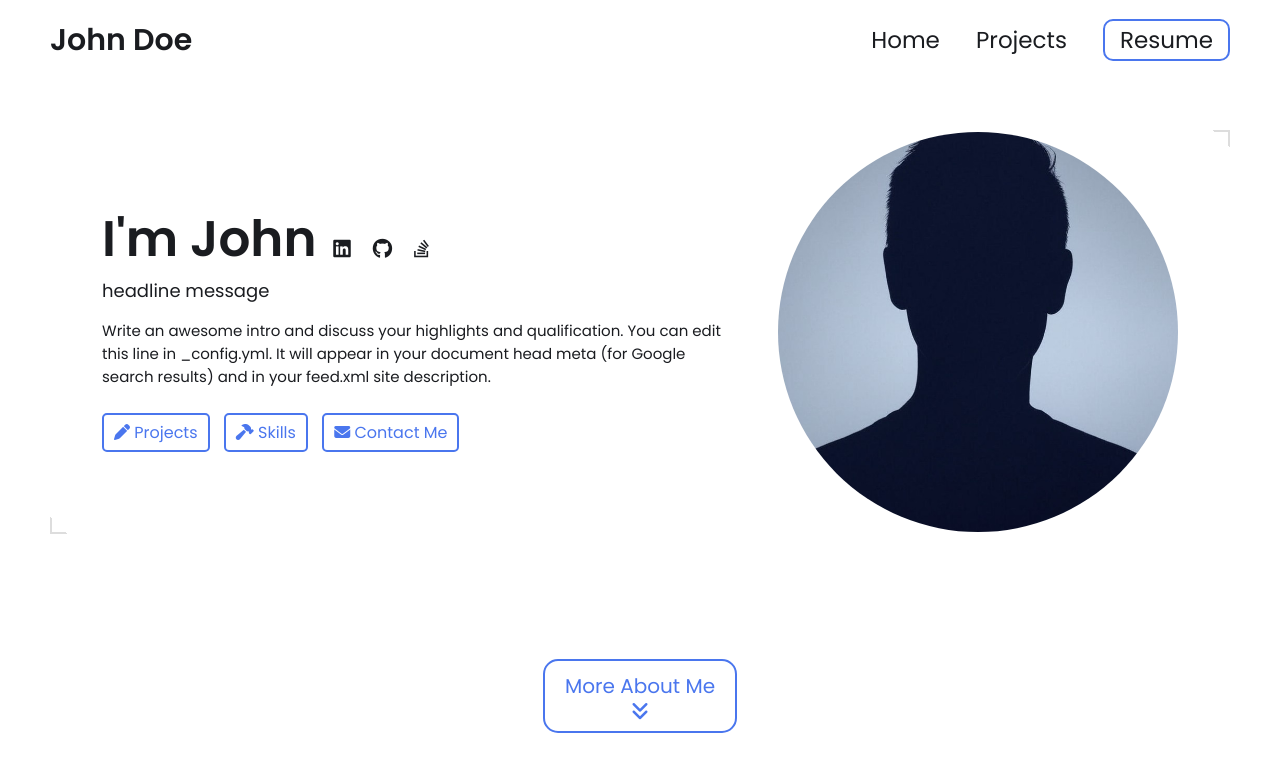
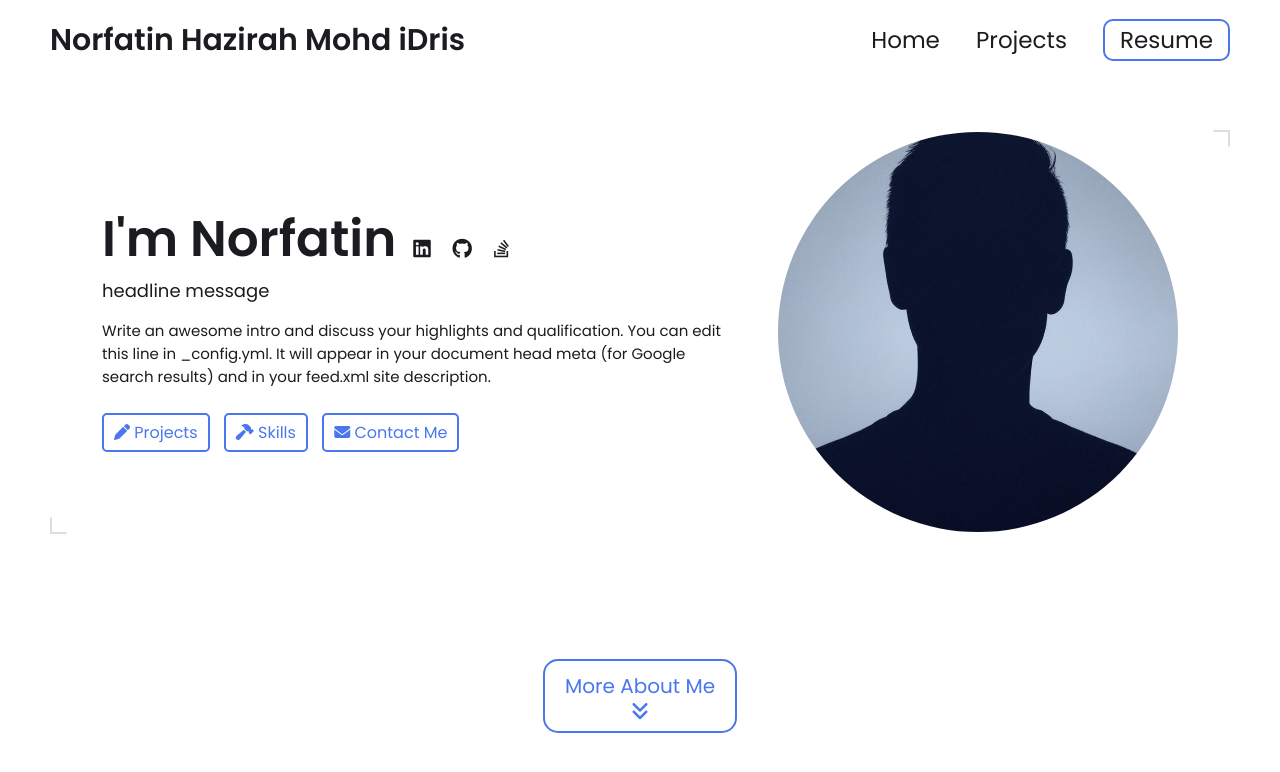
Before and after one commit to remedyyyyyy/remedyyyyyy.github.io, a Jekyll site: the page built from index.html, in a window 1280 px wide and 900 px high. Shown: the top 772 px of the window. Built offline with Jekyll 4.4.1, drawn with Linux system fonts in a browser that asks for light colours.

Commit message:
Update _config.yml

```diff
--- a/_config.yml
+++ b/_config.yml
@@ -7,12 +7,12 @@
 
 # Main Page Setup
 
-title: John Doe's Portfolio # This is what shows up in the tab of the browser
+title: Fatin Idris's Portfolio # This is what shows up in the tab of the browser
 
 
 
 # Hero Section
-name: John Doe
+name: Norfatin Hazirah Mohd iDris
 headline: headline message
 description: >- # dont remove this line. this will ignore all new lines until the next section
   Write an awesome intro and discuss your highlights and qualification. You can edit this
@@ -31,7 +31,7 @@ resume-url: https://drive.google.com/file/d/13Z3duVzh-gguPU5r03oJVEE6rV9rd3DS/vi
 # Set up external links - this will show up as small icons next to your name.
 
 external-links:    # input only your own url slug. The icons with missing entries will not appear.
-  linkedin: test    # https://www.linkedin.com/in/{your url slug}
+  linkedin: test    # https://www.linkedin.com/in/fatin-04-20/
   github: leea12    # https://github.com/{your url slug}
   stackoverflow: test      # https://stackoverflow.com/users/{your url slug}
   medium:            # https://medium.com/@{your url slug}
```
